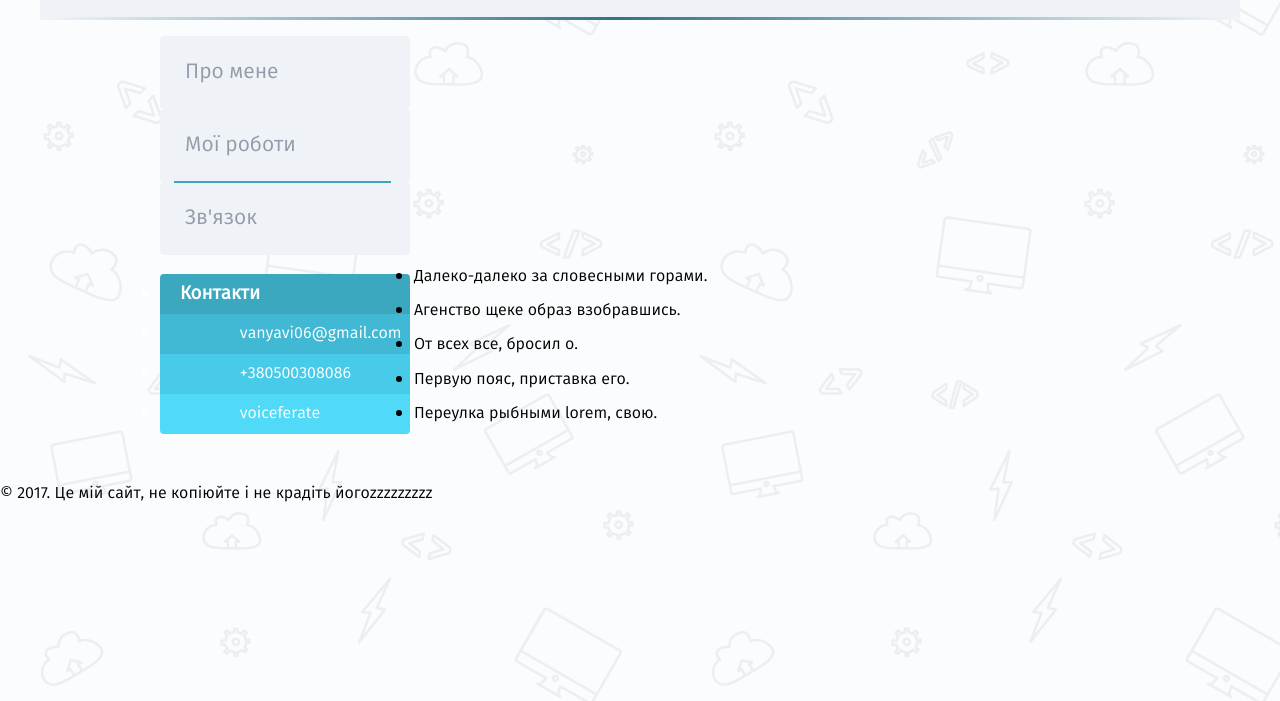
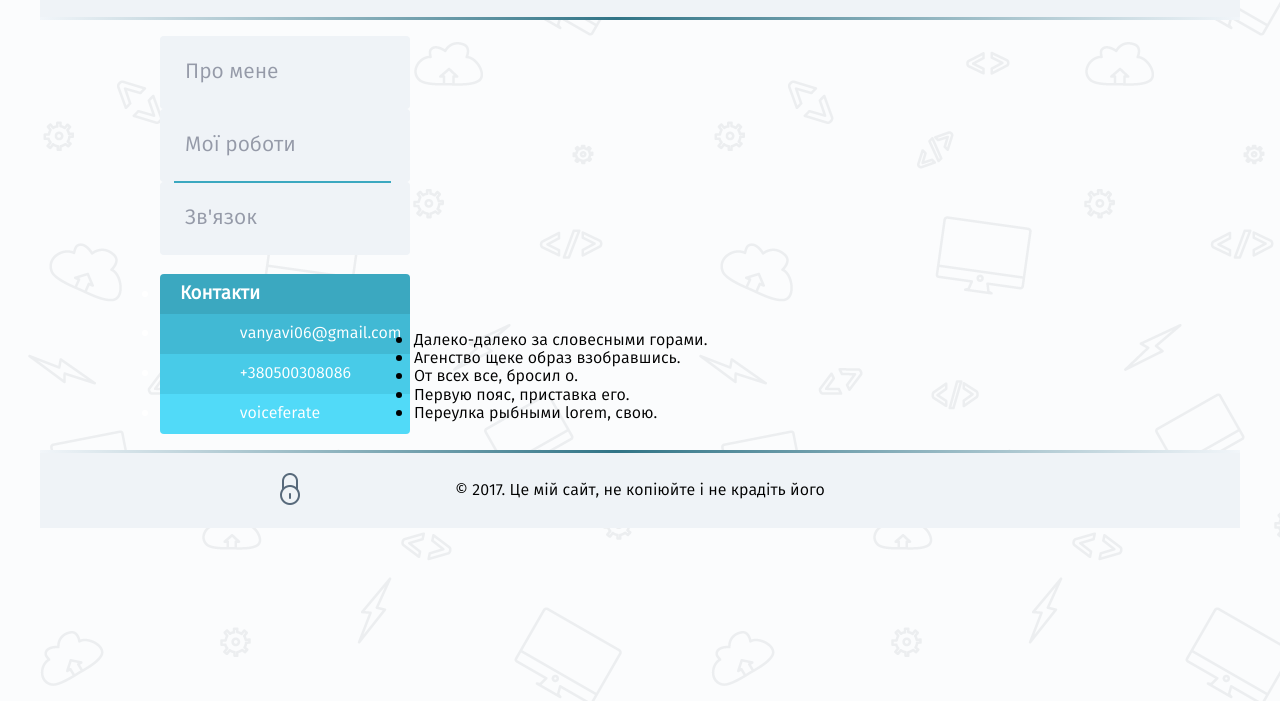
Before and after one commit to voiceferate/loft, a website: page app/html/index.html in a window 1280 px wide. Shown: the part 99-800 px from the top of the page. Drawn offline with nearby package versions, Linux system fonts and the light colour scheme; files that its build step writes are made by us from their sources; files whose address does not match are found by name.

Commit message:
added footer

```diff
--- /dev/null
+++ b/app/css/_footer_styles.css
@@ -0,0 +1,19 @@
+.main-footer{
+	position: relative;
+	max-width: 1200px;
+	min-height: 77px;
+	margin: 0 auto;
+	background-color: #eff3f7;
+}
+
+.footer__login-btn{
+	position: absolute;
+	left: 20%;
+	top: 50%;
+	margin-top: -16px;
+}
+
+.footer__text{
+	text-align: center;
+	line-height: 4.7em;
+}
--- a/app/css/_global_styles.css
+++ b/app/css/_global_styles.css
@@ -8,3 +8,10 @@ body{
 	max-width: 60em;
 	margin: 0 auto;
 }
+
+p {
+    -webkit-margin-before: 0em;
+    -webkit-margin-after: 0em;
+    -webkit-margin-start: 0px;
+    -webkit-margin-end: 0px;
+}
--- a/app/html/components/_footer.html
+++ b/app/html/components/_footer.html
@@ -1,6 +1,7 @@
-<footer>
+<footer class="main-footer">
+  <div class="header__border"></div>
   <div class="footer__login-btn">
-    <img src="" alt="" class="footer__login-img">
+    <img src="../images/lock.png" alt="login" class="footer__login-img">
   </div>
-  <p class="footer__text">&copy 2017. Це мій сайт, не копіюйте і не крадіть йогоzzzzzzzzz</p>
+  <p class="footer__text">&copy 2017. Це мій сайт, не копіюйте і не крадіть його</p>
 </footer>
```
Also changed, not shown: app/images/lock.png (added), dist/css/main.min.css, dist/images/header_border.png (added), dist/images/lock.png (added), dist/index.html.
